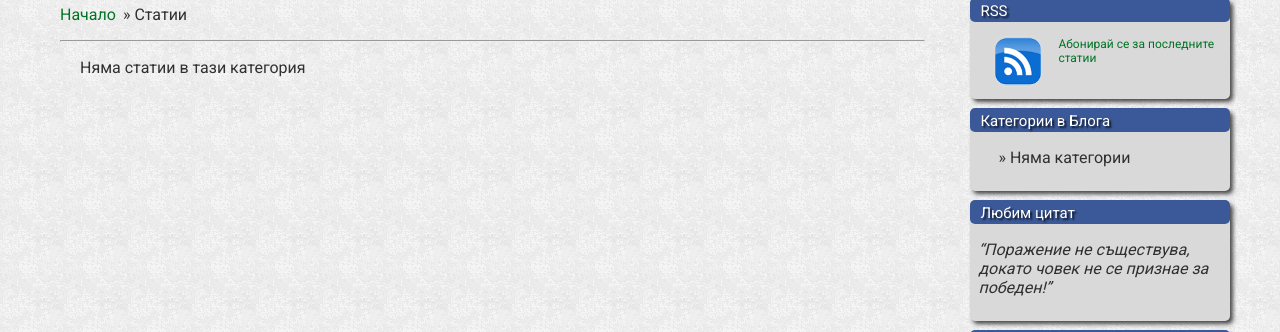
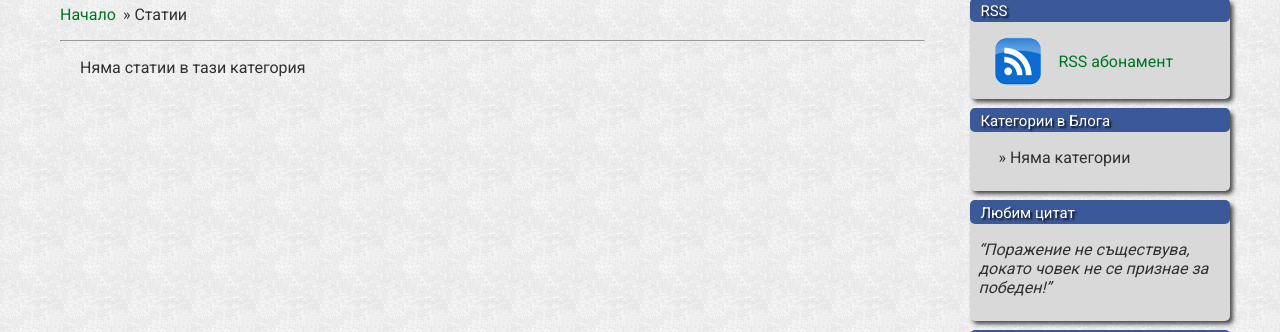
Before and after one commit to vstoykov/venko-django-site, a Django app: page /blog/ in a window 1280 px wide. Shown: the part 105-437 px from the top of the page. Run offline with Django 3.2, Linux system fonts and the light colour scheme; data that the repository does not hold is empty; some libraries are stand-ins or nearby versions.

Commit message:
Change the RSS feed text

```diff
--- a/venelin/blog/templates/blog/base.html
+++ b/venelin/blog/templates/blog/base.html
@@ -29,7 +29,7 @@
 		<header>RSS</header>
 		<a href="{% url 'blog:feed' %}" class="rss">
 			<img src="{% static 'img/RSS_Icon.png' %}" alt="RSS" title="Абонирай се за последните статии от блога на Венелин Стойков" />
-			<span>Абонирай се за последните статии</span>
+			<span>RSS абонамент</span>
 		</a>
 	</section>
 	<section class="box">
--- a/venelin/static/css/style.css
+++ b/venelin/static/css/style.css
@@ -312,7 +312,7 @@ article.blog header {
 
 a.rss {display: block; height: 64px;}
 a.rss img {float: left;}
-a.rss span { display: block; padding-top: 10px; font-size: 12px;}
+a.rss span { display: block; padding-top: 25px;}
 
 #google_translate_element {min-width: 150px; min-height: 23px; float: right; position: relative; top: 5px; margin-right: 5px;}
 .search {float: right; position: relative; top: 5px;}
```
